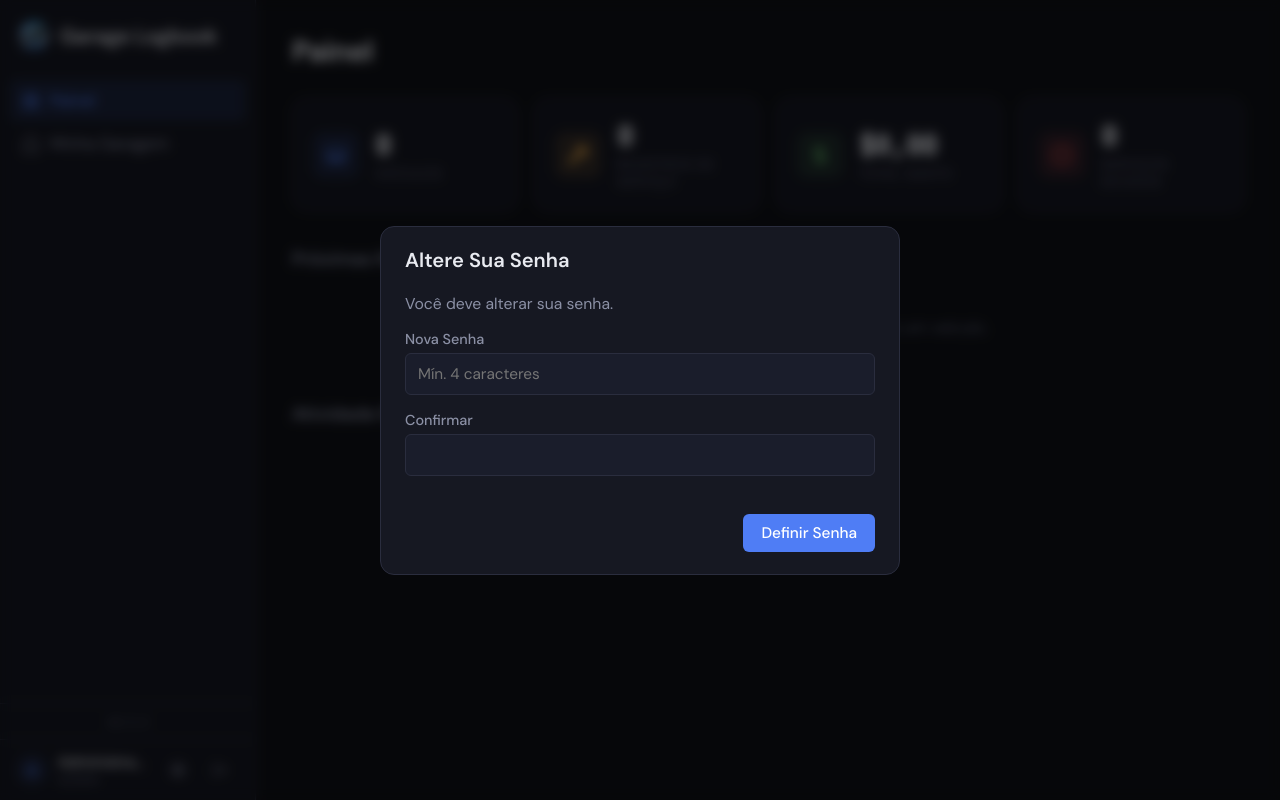
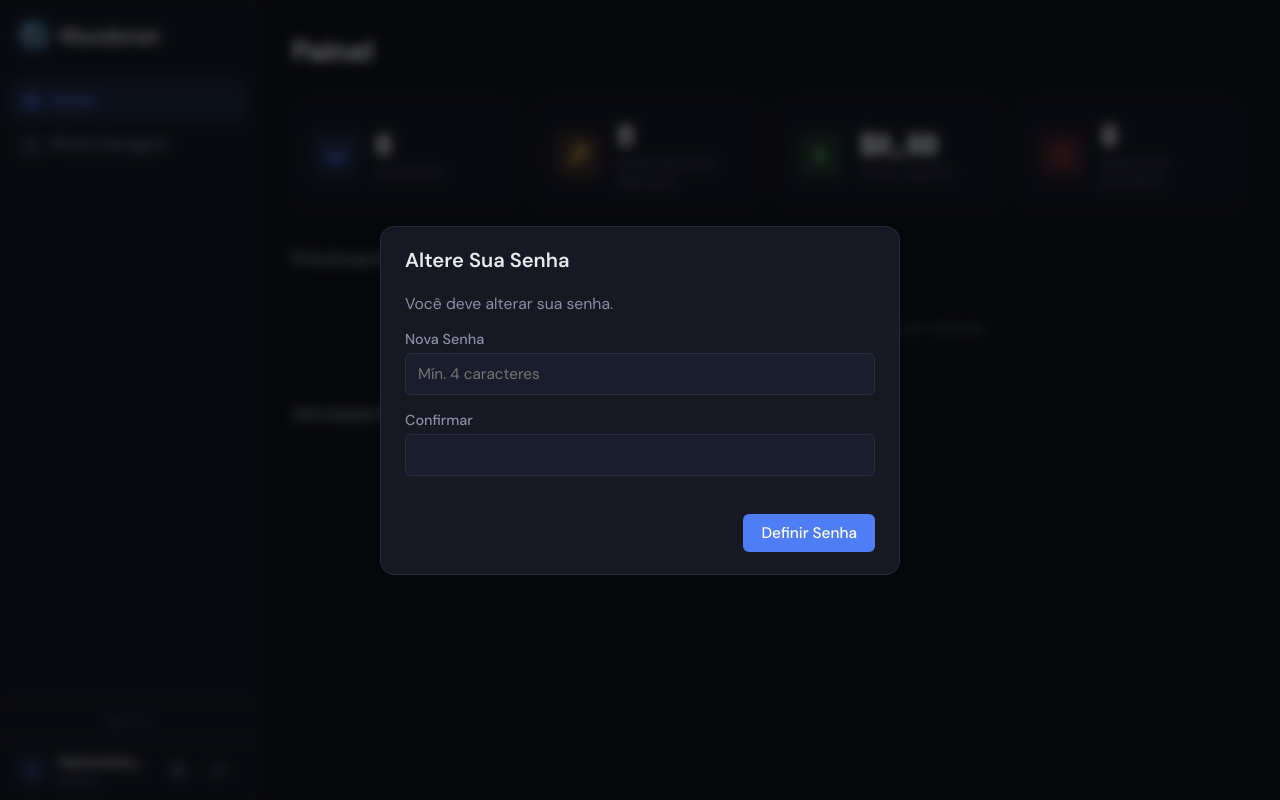
Before and after one commit to mundonetprovedor/garagem, a Flask app: page / in a window 1280 px wide. Run offline with Flask 3, Linux system fonts and the light colour scheme; the visitor is signed in with stand-in values (Sample User, id 1); data comes from the database, SQL or seed files in the repository; data that the repository does not hold is empty.

Commit message:
rebrand: renomear site para Mundonet

```diff
--- a/templates/index.html
+++ b/templates/index.html
@@ -3,7 +3,7 @@
 <head>
     <meta charset="UTF-8">
     <meta name="viewport" content="width=device-width, initial-scale=1.0">
-    <title>Garage Logbook — Hyprlab</title>
+    <title>Mundonet — Hyprlab</title>
     <link rel="icon" type="image/png" href="/static/favicon.png">
     <link rel="preconnect" href="https://fonts.googleapis.com">
     <link rel="preconnect" href="https://fonts.gstatic.com" crossorigin>
@@ -18,7 +18,7 @@ const APP_VERSION="{{version}}";
 </script>
 
 <aside class="sidebar" id="sidebar">
-    <div class="sidebar-header"><div class="logo"><img src="/static/garage-logbook_logo.png" alt="" width="32" height="32"><span>Garage Logbook</span></div></div>
+    <div class="sidebar-header"><div class="logo"><img src="/static/garage-logbook_logo.png" alt="" width="32" height="32"><span>Mundonet</span></div></div>
     <nav class="sidebar-nav">
         <button class="nav-btn active" data-view="dashboard" onclick="switchView('dashboard')"><svg width="18" height="18" viewBox="0 0 24 24" fill="none" stroke="currentColor" stroke-width="2"><rect x="3" y="3" width="7" height="7" rx="1"/><rect x="14" y="3" width="7" height="7" rx="1"/><rect x="3" y="14" width="7" height="7" rx="1"/><rect x="14" y="14" width="7" height="7" rx="1"/></svg>Painel</button>
         <button class="nav-btn" data-view="garage" onclick="switchView('garage')"><svg width="18" height="18" viewBox="0 0 24 24" fill="none" stroke="currentColor" stroke-width="2"><path d="M3 9l9-7 9 7v11a2 2 0 01-2 2H5a2 2 0 01-2-2V9z"/></svg>Minha Garagem</button>
@@ -38,7 +38,7 @@ const APP_VERSION="{{version}}";
 
 <header class="mobile-header">
     <button class="hamburger" onclick="toggleSidebar()"><svg width="22" height="22" viewBox="0 0 24 24" fill="none" stroke="currentColor" stroke-width="2"><line x1="3" y1="6" x2="21" y2="6"/><line x1="3" y1="12" x2="21" y2="12"/><line x1="3" y1="18" x2="21" y2="18"/></svg></button>
-    <span class="mobile-title">Garage Logbook</span>
+    <span class="mobile-title">Mundonet</span>
 </header>
 
 <main class="main-content">
@@ -147,7 +147,7 @@ const APP_VERSION="{{version}}";
                 <div class="about-header">
                     <img src="/static/garage-logbook_logo.png" alt="" class="about-logo">
                     <div class="about-title-block">
-                        <h3 class="about-app-name">Garage Logbook</h3>
+                        <h3 class="about-app-name">Mundonet</h3>
                         <span class="about-version">v{{version}}</span>
                     </div>
                 </div>
--- a/templates/login.html
+++ b/templates/login.html
@@ -3,7 +3,7 @@
 <head>
     <meta charset="UTF-8">
     <meta name="viewport" content="width=device-width, initial-scale=1.0">
-    <title>Entrar — Garage Logbook</title>
+    <title>Entrar — Mundonet</title>
     <link rel="icon" type="image/png" href="/static/favicon.png">
     <link rel="preconnect" href="https://fonts.googleapis.com">
     <link rel="preconnect" href="https://fonts.gstatic.com" crossorigin>
@@ -32,7 +32,7 @@
 </head>
 <body>
     <div class="login-card">
-        <div class="login-brand"><img src="/static/garage-logbook_logo.png" alt=""><h1>Garage Logbook</h1><span class="corp">Hyprlab</span></div>
+        <div class="login-brand"><img src="/static/garage-logbook_logo.png" alt=""><h1>Mundonet</h1><span class="corp">Hyprlab</span></div>
         <div id="loginPanel" class="login-panel">
             <div class="form-group"><label>Nome de usuário</label><input type="text" id="username" autocomplete="username" autofocus></div>
             <div class="form-group"><label>Senha</label><input type="password" id="password" autocomplete="current-password"></div>
```
